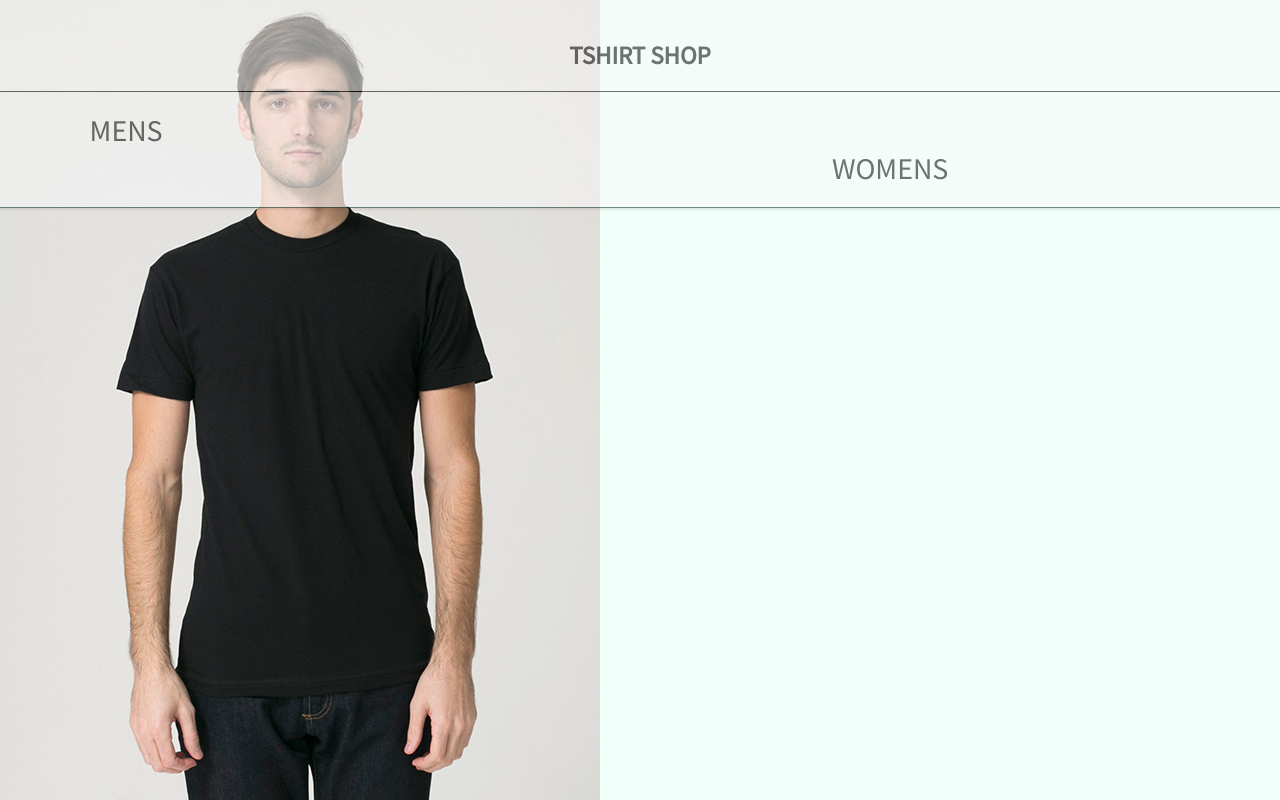
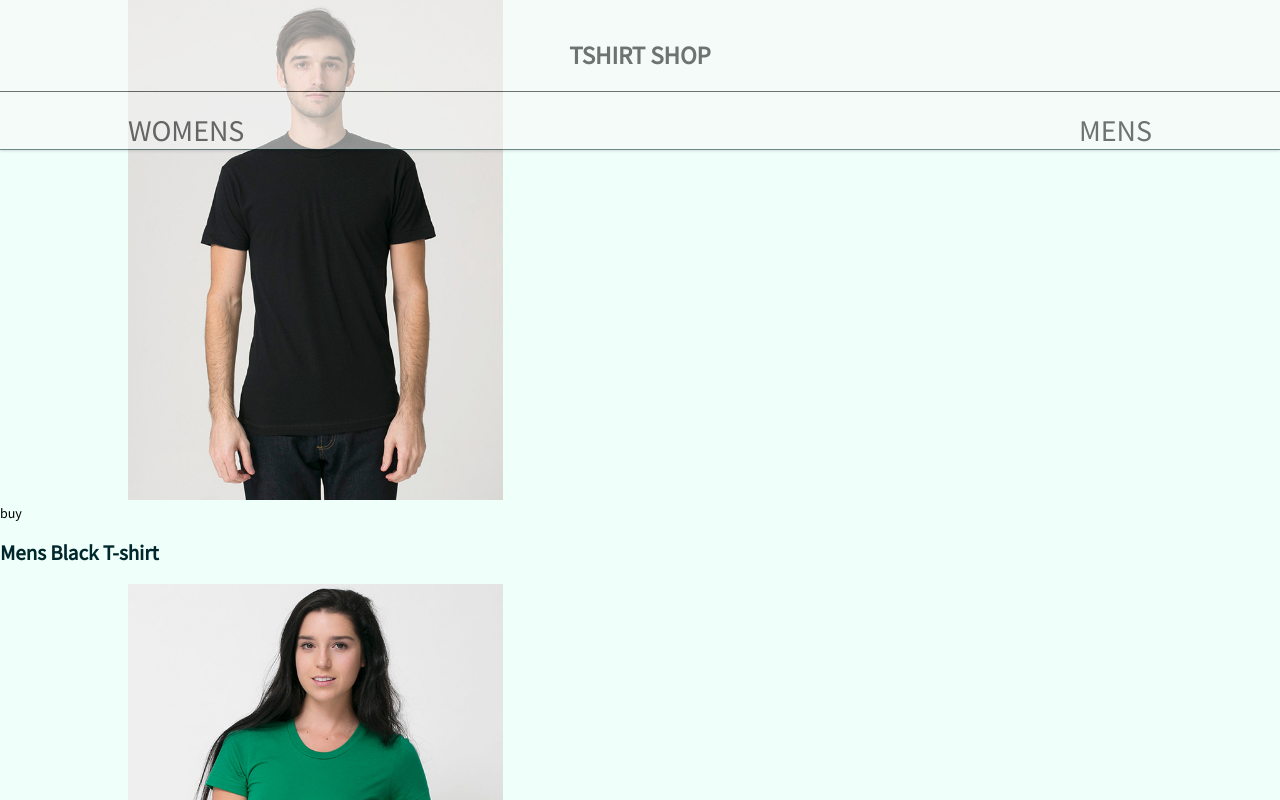
Before and after one commit to ctrembath/rewrite-eng-apparel, a plain HTML site: page index.html in a window 1280 px wide. Shown: the top 800 px of the page. Drawn offline with Linux system fonts and the light colour scheme.

Commit message:
playing with header

```diff
--- a/css/style.css
+++ b/css/style.css
@@ -34,42 +34,25 @@ h1 a:hover{
 	background-color: #95D78A;
 }
 
-nav {
-	margin-bottom: 20px;
-	width: 100%;
+
+a {
+	text-decoration: none;
+	color: black;
 }
 
-nav a {
-	display: inline-block;
+a#mens {
 	font-size: 30px;
-	text-decoration: none;
-	color: black;
-	margin: 0;
+	float: right;
+	padding-right: 10%;
+
+}
+a#womens{
+	float: left;
+	padding-left: 10%;
+	font-size: 30px;
 }
 
-nav a:hover{
-	color:#475A77;
+img {
+	height:500px;
+	margin-left: 10%;
 }
-nav#mennav {
-	width: 50%;
-	margin: 0;
-	padding: 0;
-}
-nav#mennav:hover {
-	background-color: green;
-	color: white;
-}
-
-nav#womennav{
-	margin: 0;
-	padding: 0;
-}
-a#mens {
-	text-align: center;
-	margin-left: 14%;
-}
-
-a#womens{
-	text-align: center;
-	margin-left: 65%;
-}
--- a/index.html
+++ b/index.html
@@ -16,18 +16,16 @@
 	<header>
 		<h1><a href="index.html">TSHIRT SHOP</a></h1>
 
-		<nav>
-			<nav id="mennav">
+
 			<a href="products.html?filter=mens" id="mens">MENS</a>
-			</nav>
-			<nav id="womennav">
+
 			<a href="products.html?filter=womens" id="womens"> WOMENS</a>
-			</nav>
-		</nav>
+
+
 	</header>
 
 	<section id="tshirts">
-		<div class="shirt men">
+		<div class="shirt-men">
 			<img src="images/black_1.jpg" />
 			<div class="meta">
 				<a href="#" class="buy">buy</a>
```
